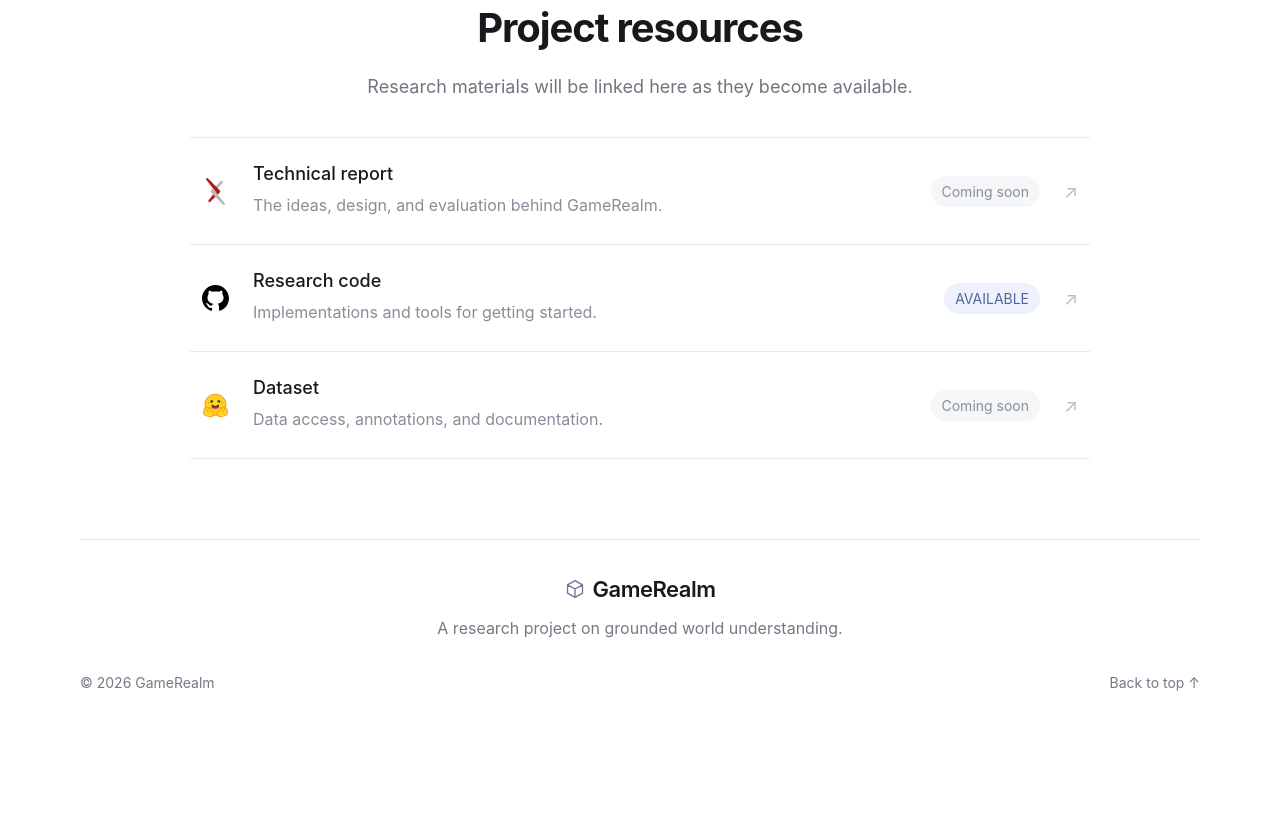
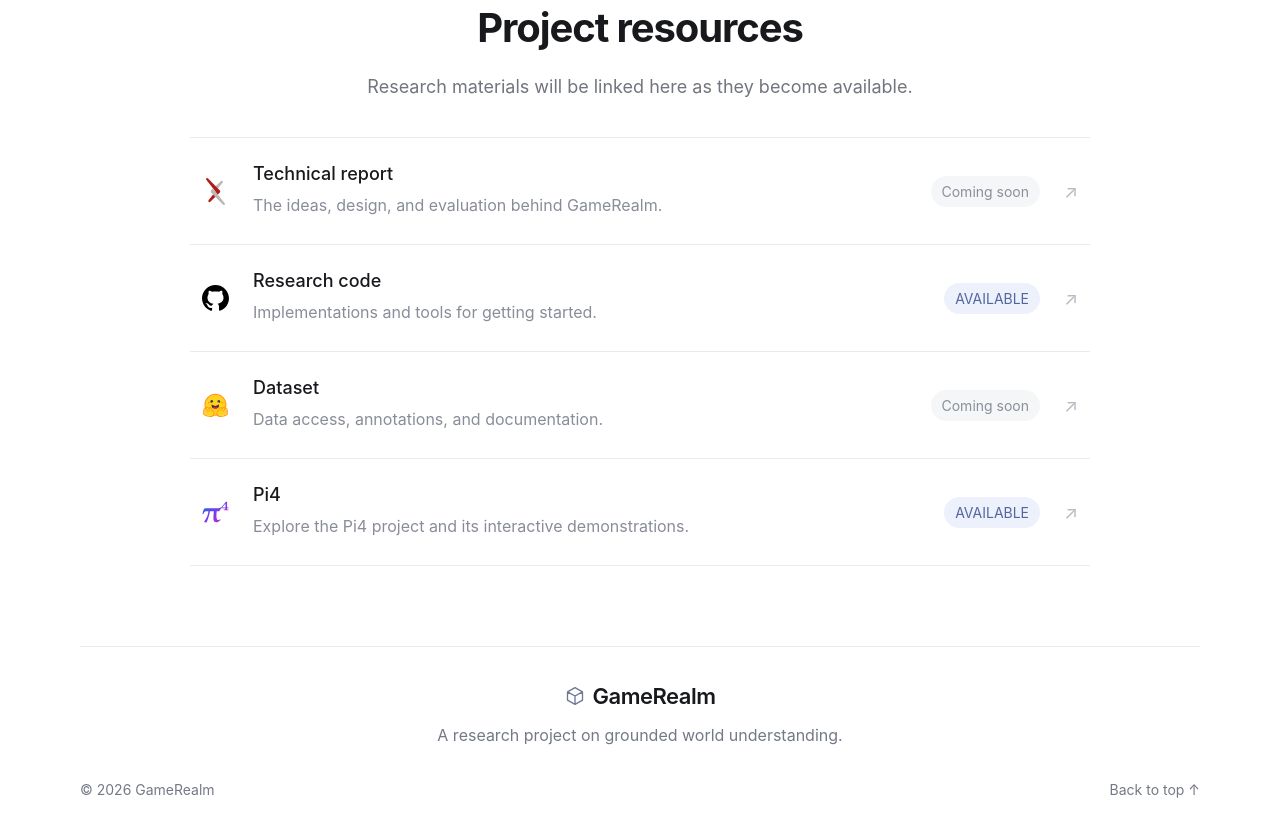
Before and after one commit to weiguangzhao/GameRealm, a plain HTML site: page index.html in a window 1280 px wide. Shown: the part 6717-7537 px from the top of the page. Before the commit the page ends 7430 px from the top, so only its background shows below. Drawn offline with Linux system fonts and the light colour scheme.

Commit message:
Publish Pi4 resource entry

```diff
--- a/content.js
+++ b/content.js
@@ -206,7 +206,8 @@ window.GAMEREALM_CONTENT = {
   resources: {
     paper: { url: "", label: "Technical report" },
     code: { url: "https://github.com/weiguangzhao/GameRealm", label: "Research code" },
-    dataset: { url: "", label: "Dataset" }
+    dataset: { url: "", label: "Dataset" },
+    pi4: { url: "https://yyfz.github.io/pi4", label: "Pi4" }
   },
   // Author order and affiliations shown below the project title, without links.
   authors: [
--- a/index.html
+++ b/index.html
@@ -101,7 +101,7 @@
       <a class="pill resource-link" data-resource="code" href="https://github.com/weiguangzhao/GameRealm" target="_blank" rel="noopener noreferrer"><img class="icon brand-icon" src="assets/icons/github.svg" alt="" width="18" height="18"> GitHub</a>
       <a class="pill resource-link" role="link" data-resource="paper" aria-disabled="true" tabindex="-1"><img class="icon brand-icon" src="assets/icons/arxiv.svg" alt="" width="18" height="18"> Technical Report <span class="soon">Soon</span></a>
       <a class="pill resource-link" role="link" data-resource="dataset" aria-disabled="true" tabindex="-1"><img class="icon brand-icon" src="assets/icons/huggingface.svg" alt="" width="18" height="18"> Huggingface <span class="soon">Soon</span></a>
-      <a class="pill resource-link" href="https://yyfz.github.io/pi4" target="_blank" rel="noopener noreferrer"><img class="icon brand-icon" src="assets/icons/pi4-gradient.svg" alt="" width="18" height="18"> Pi4</a>
+      <a class="pill resource-link" data-resource="pi4" href="https://yyfz.github.io/pi4" target="_blank" rel="noopener noreferrer"><img class="icon brand-icon" src="assets/icons/pi4-gradient.svg" alt="" width="18" height="18"> Pi4</a>
       <a class="pill pill-primary" href="#video-showcase">Explore demos <svg class="icon" aria-hidden="true"><use href="#icon-arrow"/></svg></a>
     </div>
     <section class="hero" id="overview" aria-label="GameRealm project preview">
@@ -358,6 +358,7 @@
         <a class="resource-card resource-link" role="link" data-resource="paper" aria-disabled="true" tabindex="-1"><img class="feature-icon brand-icon" src="assets/icons/arxiv.svg" alt="" width="27" height="27"><div><h3>Technical report</h3><p>The ideas, design, and evaluation behind GameRealm.</p></div><span class="resource-status">Coming soon</span><span class="resource-arrow" aria-hidden="true">↗</span></a>
         <a class="resource-card resource-link" data-resource="code" href="https://github.com/weiguangzhao/GameRealm" target="_blank" rel="noopener noreferrer"><img class="feature-icon brand-icon" src="assets/icons/github.svg" alt="" width="27" height="27"><div><h3>Research code</h3><p>Implementations and tools for getting started.</p></div><span class="resource-status">AVAILABLE</span><span class="resource-arrow" aria-hidden="true">↗</span></a>
         <a class="resource-card resource-link" role="link" data-resource="dataset" aria-disabled="true" tabindex="-1"><img class="feature-icon brand-icon" src="assets/icons/huggingface.svg" alt="" width="27" height="27"><div><h3>Dataset</h3><p>Data access, annotations, and documentation.</p></div><span class="resource-status">Coming soon</span><span class="resource-arrow" aria-hidden="true">↗</span></a>
+        <a class="resource-card resource-link" data-resource="pi4" href="https://yyfz.github.io/pi4" target="_blank" rel="noopener noreferrer"><img class="feature-icon brand-icon" src="assets/icons/pi4-gradient.svg" alt="" width="27" height="27"><div><h3>Pi4</h3><p>Explore the Pi4 project and its interactive demonstrations.</p></div><span class="resource-status">AVAILABLE</span><span class="resource-arrow" aria-hidden="true">↗</span></a>
       </div>
       <div class="citation-block" id="citation-block" hidden><div><h3>Citation</h3><button class="copy-button" type="button" id="copy-citation">Copy BibTeX</button></div><pre><code id="citation-code"></code></pre><span id="copy-status" role="status"></span></div>
     </section>
```
